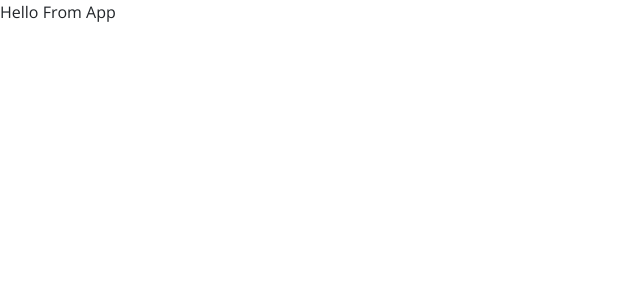
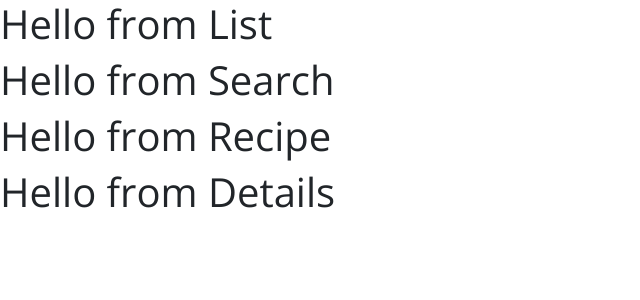
Before and after one commit to alinsg/recipes, a React (Create React App) app: page / in a window 1280 px wide. Shown: the top 300 px of the page, without its empty margins (0-640 px from the left). Built offline with nearby package versions, Linux system fonts and the light colour scheme.

Commit message:
Put together the basic components

```diff
--- a/src/App.js
+++ b/src/App.js
@@ -1,11 +1,16 @@
 import React, { Component } from 'react';
 import './App.css';
+import {recipes} from './tempList';
+import RecipeList from './components/RecipeList';
+import RecipeDetails from './components/RecipeDetails';
+
 
 class App extends Component {
   render() {
     return (
       <React.Fragment>
-        Hello From App
+        <RecipeList />
+        <RecipeDetails />
       </React.Fragment>
     );
   }
--- a/src/components/Recipe.js
+++ b/src/components/Recipe.js
@@ -4,7 +4,7 @@
   render() {
     return (
         <React.Fragment>
-            Hello From Recipe
+            <h1>Hello from Recipe</h1>
         </React.Fragment>
     );
   }
--- a/src/components/RecipeDetails.js
+++ b/src/components/RecipeDetails.js
@@ -1,10 +1,13 @@
 import React, { Component } from 'react';
+//Inside the brackets I have recipe because that's the name
+//of the exported const from tempDetails
+import {recipe} from '../tempDetails';
 
 class RecipeDetails extends Component {
   render() {
     return (
       <React.Fragment>
-        Hello From Details
+        <h1>Hello from Details</h1>
       </React.Fragment>
     );
   }
--- a/src/components/RecipeList.js
+++ b/src/components/RecipeList.js
@@ -1,10 +1,14 @@
 import React, { Component } from 'react';
+import Recipe from './Recipe';
+import RecipeSearch from './RecipeSearch';
 
 class RecipeList extends Component {
   render() {
     return (
       <React.Fragment>
-        Hello From List
+        <h1>Hello from List</h1>
+        <RecipeSearch />
+        <Recipe />
       </React.Fragment>
     );
   }
--- a/src/components/RecipeSearch.js
+++ b/src/components/RecipeSearch.js
@@ -4,7 +4,7 @@
   render() {
     return (
       <React.Fragment>
-        Hello From Search
+        <h1>Hello from Search</h1>
       </React.Fragment>
     )
   }
```
Also changed, not shown: src/logo.svg (deleted).
